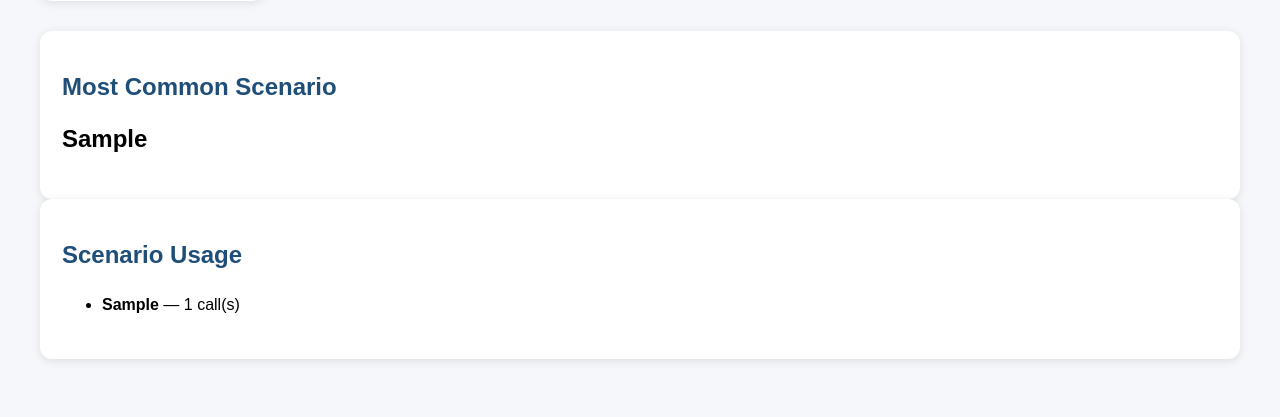
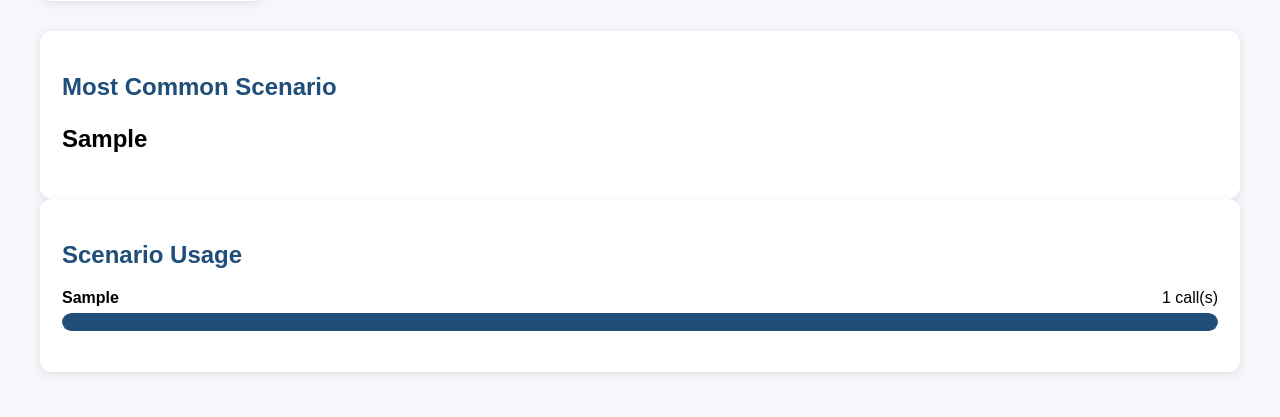
Before and after one commit to dandrek123/athena-voice-bot, a Flask app: page /analytics in a window 1280 px wide. Shown: the part 383-800 px from the top of the page. Run offline with Flask 3, Linux system fonts and the light colour scheme; tables that the repository leaves empty hold one stand-in row (values such as "Sample post").

Commit message:
Add scenario usage chart to analytics

```diff
--- a/templates/analytics.html
+++ b/templates/analytics.html
@@ -57,6 +57,40 @@
 
         ul{
             line-height:2;
+        }
+
+        .chart-row{
+            margin-bottom:18px;
+        }
+
+        .chart-label{
+            display:flex;
+            justify-content:space-between;
+            margin-bottom:6px;
+        }
+
+        .bar-progress{
+            width:100%;
+            height:18px;
+            border:none;
+            border-radius:20px;
+            overflow:hidden;
+            background:#e8edf3;
+        }
+
+        .bar-progress::-webkit-progress-bar{
+            background:#e8edf3;
+            border-radius:20px;
+        }
+
+        .bar-progress::-webkit-progress-value{
+            background:#1f4e79;
+            border-radius:20px;
+        }
+
+        .bar-progress::-moz-progress-bar{
+            background:#1f4e79;
+            border-radius:20px;
         }
     </style>
 
@@ -118,15 +152,22 @@
 
 <h2>Scenario Usage</h2>
 
-<ul>
+{% if data.scenario_counts %}
+    {% set max_count = data.scenario_counts.values() | max %}
 
-{% for scenario, count in data.scenario_counts.items() %}
+    {% for scenario, count in data.scenario_counts.items() %}
+    <div class="chart-row">
+        <div class="chart-label">
+            <strong>{{ scenario }}</strong>
+            <span>{{ count }} call(s)</span>
+        </div>
 
-<li><strong>{{ scenario }}</strong> — {{ count }} call(s)</li>
-
-{% endfor %}
-
-</ul>
+        <progress class="bar-progress" value="{{ count }}" max="{{ max_count }}"></progress>
+    </div>
+    {% endfor %}
+{% else %}
+    <p>No scenario data available yet.</p>
+{% endif %}
 
 </div>
 
```
